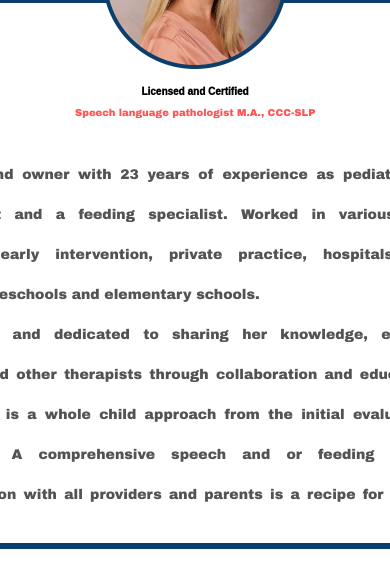
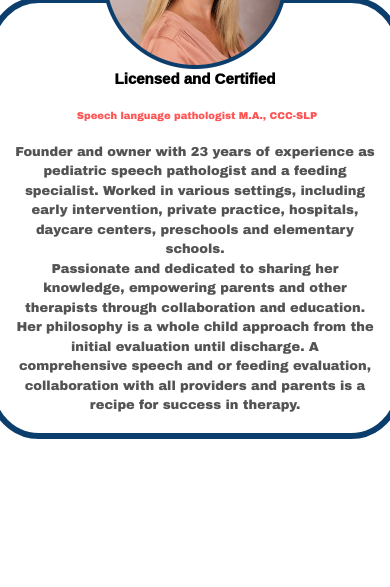
Before and after one commit to vgalante2/love2communicate, a React (Create React App) app: page /about/aboutus in a window 390 px wide. Shown: the part 333-920 px from the top of the page. After the commit the page ends 852 px from the top, so only its background shows below. Built offline with nearby package versions, Linux system fonts and the light colour scheme; a web font is replaced by a local one.

Commit message:
about page

```diff
--- a/src/styles/About/_aboutpage.scss
+++ b/src/styles/About/_aboutpage.scss
@@ -65,9 +65,9 @@ img {
 
     @media screen and (max-width: 768px) {
         padding: 0;
-        height: 540px;
+        height: 430px;
         top: -80px;
-        width: 600px;
+        width: 400px;
       }
 
     h1 {
@@ -76,9 +76,9 @@ img {
 
         @media screen and (max-width: 768px) {
             padding: 0;
-           font-size: 10px;
+           font-size: 15px;
            position: relative;
-           top: 15px;
+           top: 20px;
 
           }
     }
@@ -91,7 +91,10 @@ img {
       @media screen and (max-width: 768px) {
 
         padding: 20px;
-       font-size: 14px;
+       font-size: 13px;
+
+       line-height: 1.5;
+       text-align: center;
 
       }
     }
@@ -106,8 +109,8 @@ img {
         @media screen and (max-width: 768px) {
             padding: 0;
            font-size: 10px;
-           left: 180px;
-           top: 80px;
+           left: 2px;
+           top: 95px;
           }
     }
 }
--- a/src/styles/index.css
+++ b/src/styles/index.css
@@ -505,9 +505,9 @@ img {
 @media screen and (max-width: 768px) {
   .text-container {
     padding: 0;
-    height: 540px;
+    height: 430px;
     top: -80px;
-    width: 600px;
+    width: 400px;
   }
 }
 .text-container h1 {
@@ -517,9 +517,9 @@ img {
 @media screen and (max-width: 768px) {
   .text-container h1 {
     padding: 0;
-    font-size: 10px;
+    font-size: 15px;
     position: relative;
-    top: 15px;
+    top: 20px;
   }
 }
 .text-container p {
@@ -530,7 +530,9 @@ img {
 @media screen and (max-width: 768px) {
   .text-container p {
     padding: 20px;
-    font-size: 14px;
+    font-size: 13px;
+    line-height: 1.5;
+    text-align: center;
   }
 }
 .text-container .title {
@@ -544,8 +546,8 @@ img {
   .text-container .title {
     padding: 0;
     font-size: 10px;
-    left: 180px;
-    top: 80px;
+    left: 2px;
+    top: 95px;
   }
 }
 
```
Also changed, not shown: 1 other file (tests, documents, lock files or other folders).
